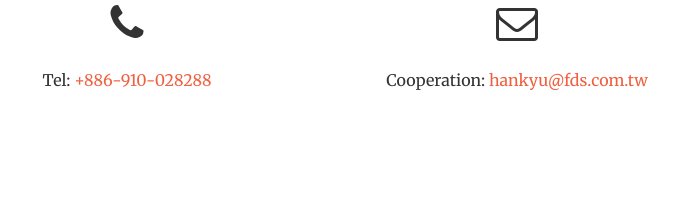
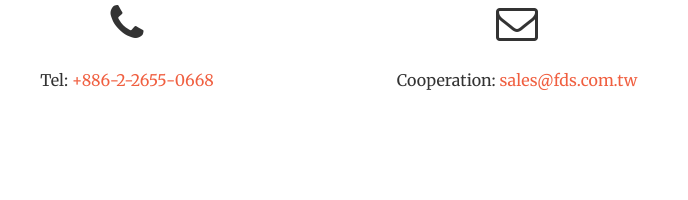
Before and after one commit to freedom-systems/freedom-systems.github.io, a website: page index.html in a window 1280 px wide. Shown: the part 2246-2446 px from the top of the page, 513-1201 px from the left. Drawn offline with nearby package versions, Linux system fonts and the light colour scheme.

Commit message:
Update contact information

```diff
--- a/index.html
+++ b/index.html
@@ -191,11 +191,11 @@
                 </div>
                 <div class="col-lg-4 text-center">
                     <i class="fa fa-phone fa-3x wow bounceIn"></i>
-                    <p><br>Tel: <a href="tel:+886910028288">+886-910-028288</a></p>
+                    <p><br>Tel: <a href="tel:+886226550668">+886-2-2655-0668</a></p>
                 </div>
                 <div class="col-lg-4 text-center">
                     <i class="fa fa-envelope-o fa-3x wow bounceIn" data-wow-delay=".1s"></i>
-                    <p><br>Cooperation: <a href="mailto:hankyu@fds.com.tw">hankyu@fds.com.tw</a></p>
+                    <p><br>Cooperation: <a href="mailto:sales@fds.com.tw">sales@fds.com.tw</a></p>
                 </div>
             </div>
         </div>
```
